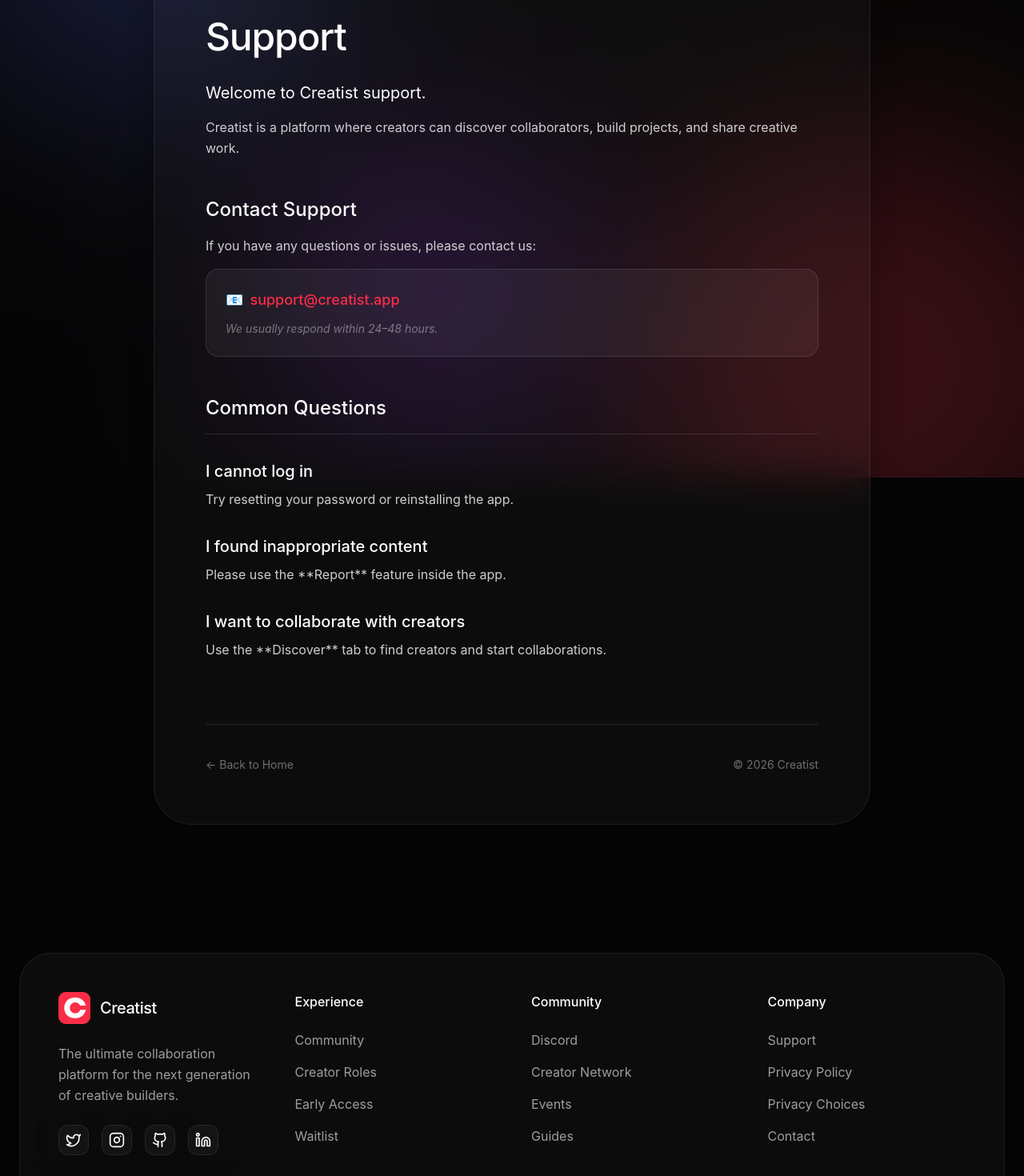
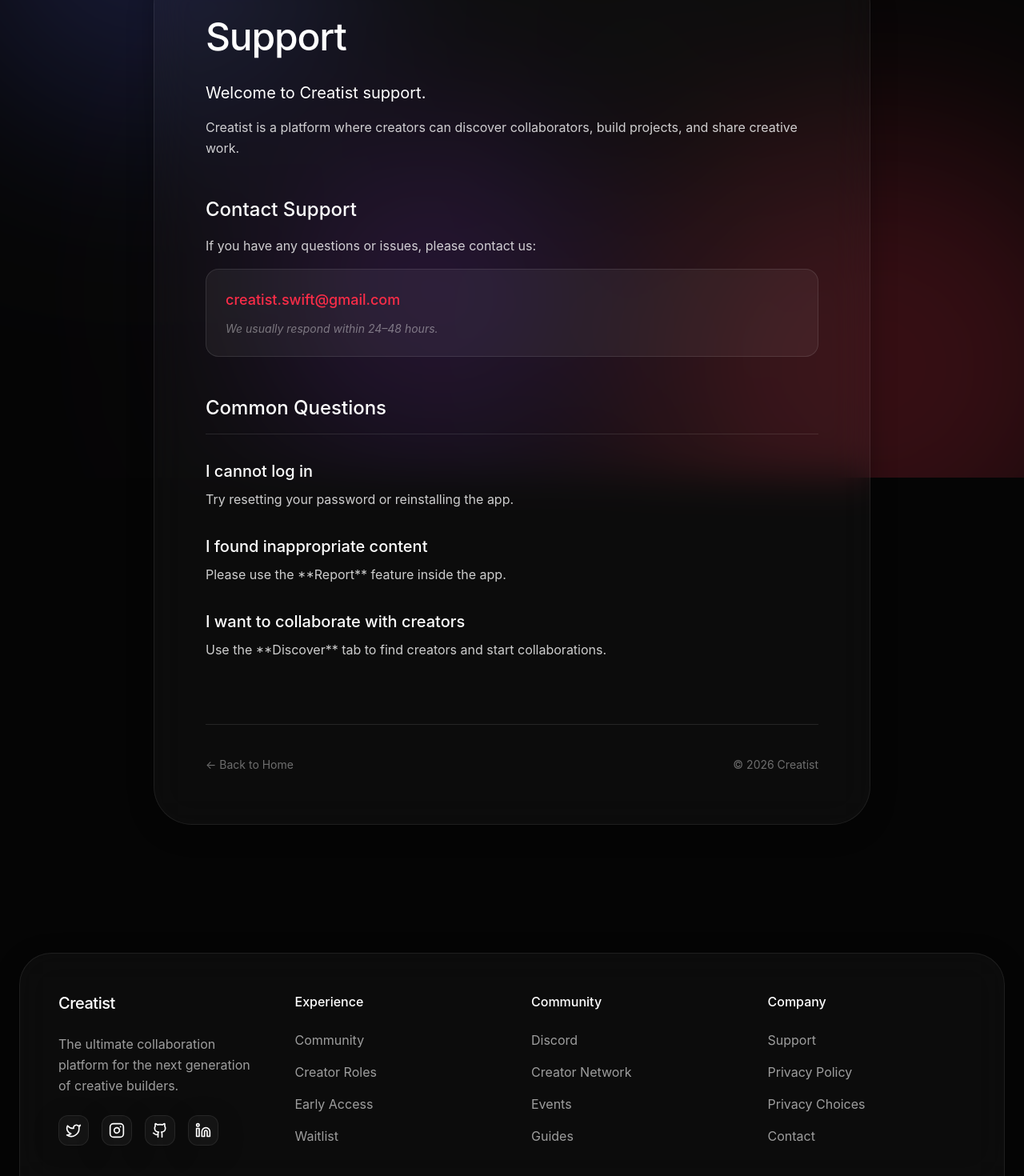
Before and after one commit to anishumar/creatist-web, a Next.js app: page /support in a window 1280 px wide. Shown: the part 203-1673 px from the top of the page at 80% size. Built offline with nearby package versions, Linux system fonts and the light colour scheme.

Commit message:
add support email

```diff
--- a/src/app/support/page.tsx
+++ b/src/app/support/page.tsx
@@ -23,8 +23,8 @@ export default function SupportPage() {
               <h2 className="text-2xl font-medium text-white">Contact Support</h2>
               <p>If you have any questions or issues, please contact us:</p>
               <div className="p-6 bg-white/5 border border-white/10 rounded-2xl mt-4">
-                <a href="mailto:support@creatist.app" className="text-brand-accent hover:underline font-medium text-lg flex items-center gap-2">
-                  <span>📧</span> support@creatist.app
+                <a href="mailto:creatist.swift@gmail.com" className="text-brand-accent hover:underline font-medium text-lg flex items-center gap-2">
+                  creatist.swift@gmail.com
                 </a>
                 <p className="text-sm text-white/40 mt-3 italic">We usually respond within 24–48 hours.</p>
               </div>
--- a/src/components/Footer.tsx
+++ b/src/components/Footer.tsx
@@ -10,14 +10,6 @@ export default function Footer() {
           <div className="grid grid-cols-1 md:grid-cols-4 gap-12 mb-16">
             <div className="col-span-1 md:col-span-1">
               <Link href="/" className="flex items-center gap-3 mb-6">
-                <div className="relative w-10 h-10 rounded-[22.5%] overflow-hidden flex-shrink-0">
-                  <Image
-                    src="/icons/Creatist Logo.svg"
-                    alt="Creatist Logo"
-                    fill
-                    className="object-cover"
-                  />
-                </div>
                 <span className="text-xl font-medium tracking-tight text-white">Creatist</span>
               </Link>
               <p className="text-white/60 leading-relaxed mb-6">
```
